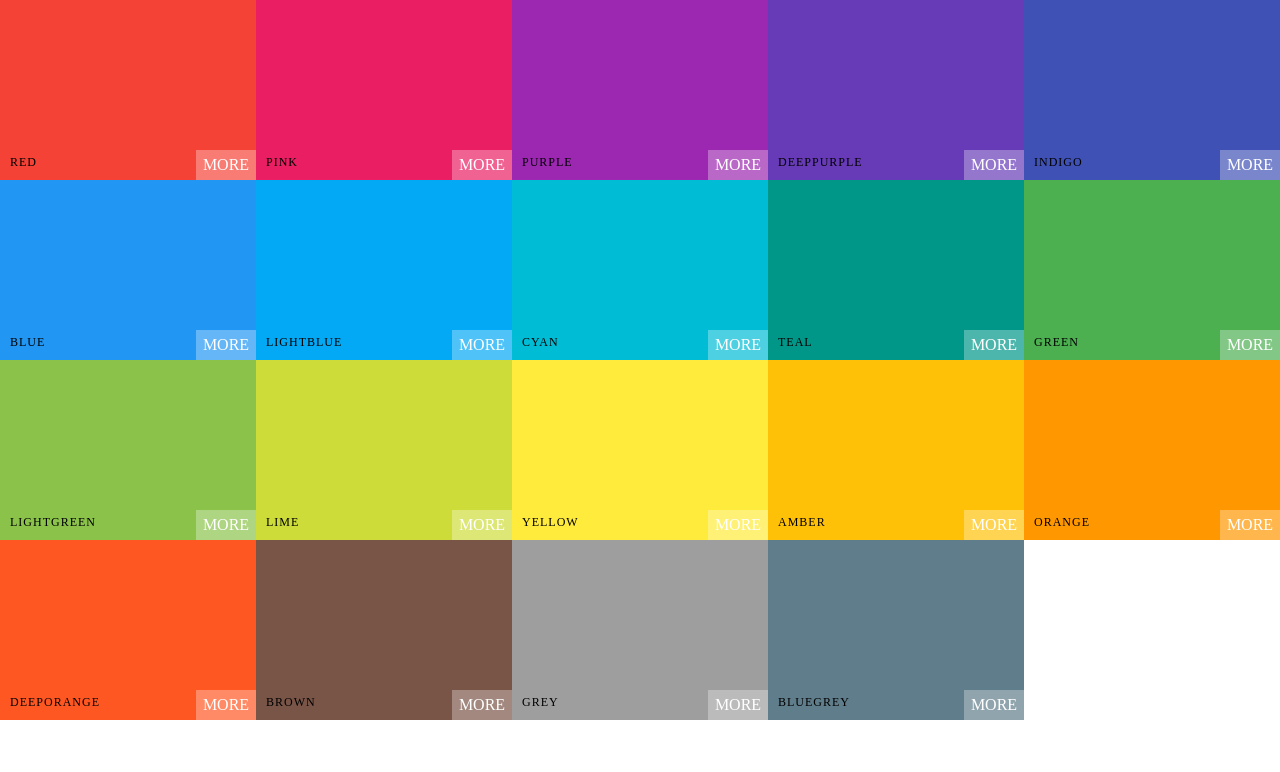
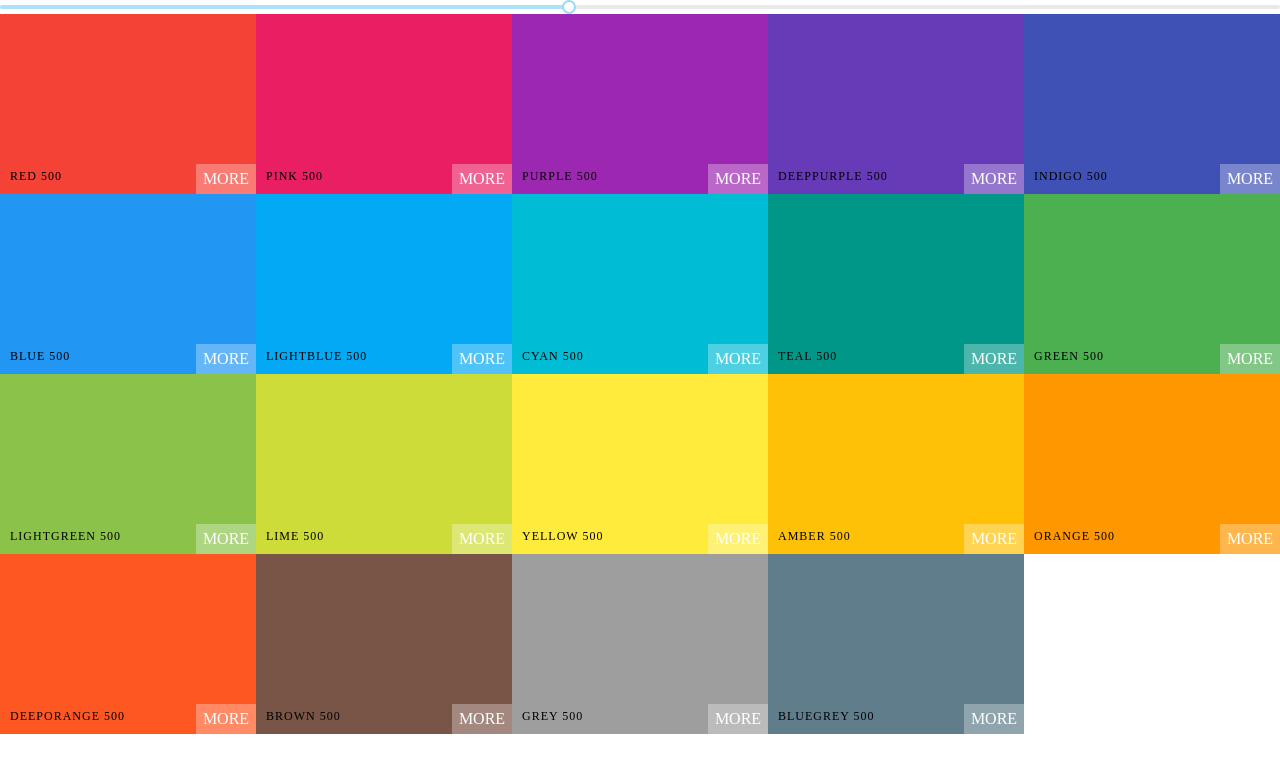
Before and after one commit to Tanish0019/react-color-palette-manager, a React (Create React App) app: page / in a window 1280 px wide. Shown: the top 772 px of the page. Built offline with nearby package versions, Linux system fonts and the light colour scheme.

Commit message:
add color slider

```diff
--- a/package.json
+++ b/package.json
@@ -5,6 +5,7 @@
   "dependencies": {
     "chroma-js": "^2.0.3",
     "node-sass": "^4.12.0",
+    "rc-slider": "^8.6.11",
     "react": "^16.8.6",
     "react-copy-to-clipboard": "^5.0.1",
     "react-dom": "^16.8.6",
--- a/src/App.js
+++ b/src/App.js
@@ -8,7 +8,7 @@ function App() {
   console.log(generatePalette(defaultPalettes[0]));
   return (
     <div className="App">
-      <Palette {...defaultPalettes[0]}/>
+      <Palette palette={generatePalette(defaultPalettes[0])}/>
     </div>
   );
 }
--- a/src/components/ColorBox.jsx
+++ b/src/components/ColorBox.jsx
@@ -17,8 +17,9 @@ class ColorBox extends Component {
 	}
 
 	render() {
-		const { color, name } = this.props.color;
+		const { name, hex, rgb } = this.props.color;
 		const { copied } = this.state;
+		const color = hex;
 		return (
 			<CopyToClipboard text={color} onCopy={this.changeCopyState}>
 				<div style={{backgroundColor: color}} className="ColorBox">
--- a/src/components/Palette.jsx
+++ b/src/components/Palette.jsx
@@ -1,16 +1,33 @@
 import React, { Component } from 'react'
+import Slider from 'rc-slider';
+import 'rc-slider/assets/index.css';
 import ColorBox from './ColorBox';
 
 class Palette extends Component {
+
+	state = {
+		level: 500
+	}
+
+	changeLevel = (level) => {
+		this.setState({ level });
+	}
+
 	render() {
-		const colors = this.props.colors;
+		const { level } = this.state;
+		const { colors } = this.props.palette;
 		return (
 			<div className="Palette">
 				{/* Navbar goes here */}
-
+				<Slider
+					defaultValue={level}
+					min={100} max={1000}
+					onAfterChange={this.changeLevel}
+					step="100"
+					/>
 				<div className="Palette-colors">
 					{
-						colors.map(color => (
+						colors[level].map(color => (
 							<ColorBox color={color} />
 						))
 					}
```
Also changed, not shown: 1 other file (tests, documents, lock files or other folders).
